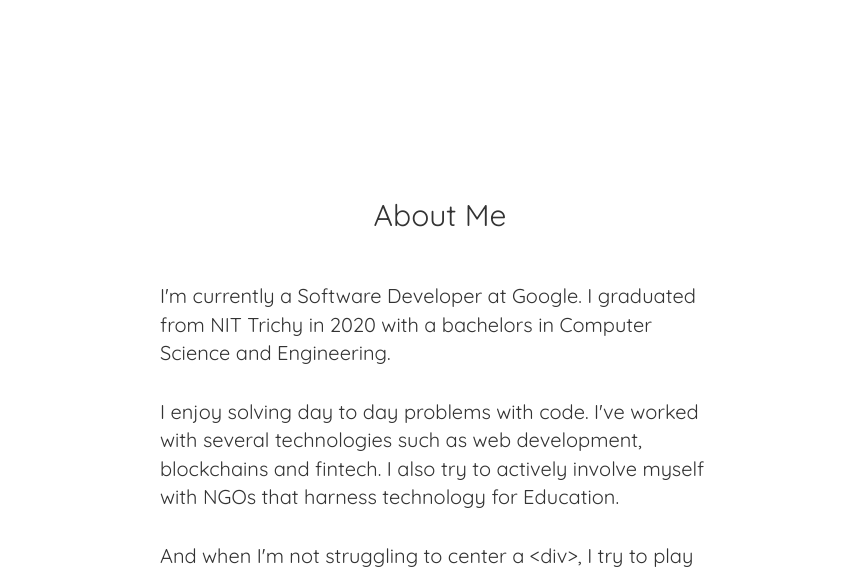
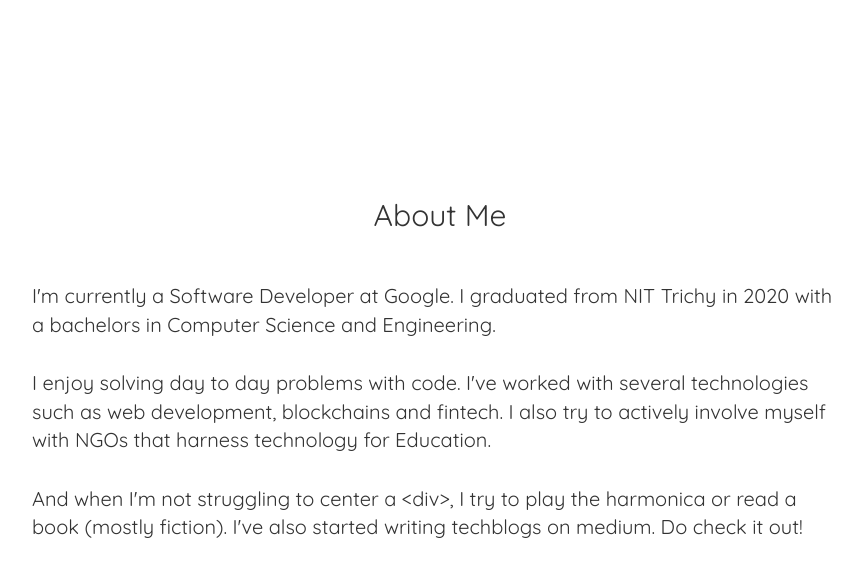
Before and after one commit to akspi/paiakshay998.github.io, a plain HTML site: page index.html in a window 1280 px wide. Shown: the part 621-1197 px from the top of the page, without its empty margins (200-1062 px from the left). Drawn offline with nearby package versions, Linux system fonts and the light colour scheme.

Commit message:
Fix margin

```diff
--- a/static/style/style.css
+++ b/static/style/style.css
@@ -36,8 +36,8 @@
 }
 
 .margin{
-	margin-left:25vw;
-	margin-right:25vw;
+	margin-left:15vw;
+	margin-right:15vw;
 }
 
 .text{
```
